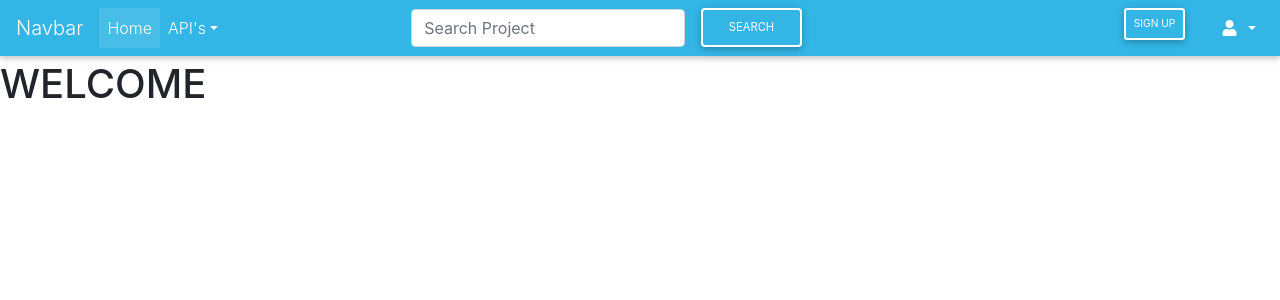
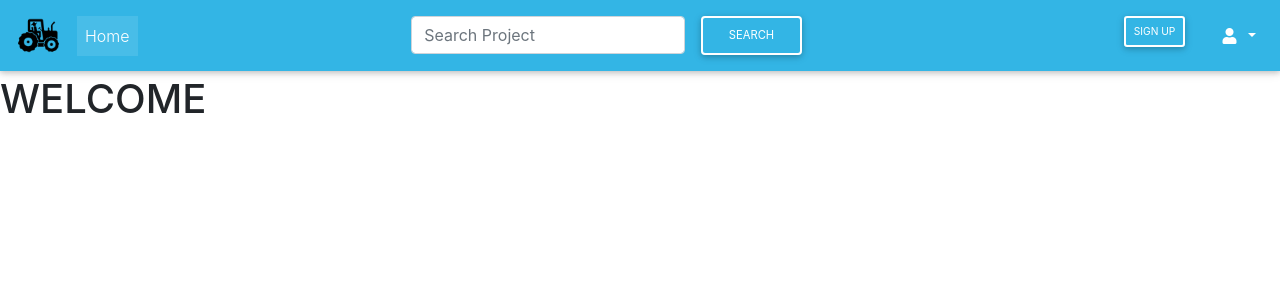
Before and after one commit to Antavio/Tract-Hire, a Django app: page / in a window 1280 px wide. Shown: the top 300 px of the page. Run offline with Django 3.2, Linux system fonts and the light colour scheme; some libraries are stand-ins or nearby versions.

Commit message:
Create a Navbar template.

```diff
--- a/tract_hire/templates/navbar.html
+++ b/tract_hire/templates/navbar.html
@@ -1,6 +1,8 @@
 <!--Navbar -->
 <nav class="mb-1 navbar navbar-expand-lg navbar-dark info-color">
-    <a class="navbar-brand" href="{% url 'index' %}">Navbar</a>
+    <a class="navbar-brand" href="{% url 'index' %}">
+        <img src="/static/images/Nav-icon.png" height="45" alt="mdb logo">
+    </a>
     <button class="navbar-toggler" type="button" data-toggle="collapse" data-target="#navbarSupportedContent-333"
         aria-controls="navbarSupportedContent-333" aria-expanded="false" aria-label="Toggle navigation">
         <span class="navbar-toggler-icon"></span>
@@ -12,16 +14,6 @@
                     <span class="sr-only">(current)</span>
                 </a>
             </li>
-           <!-- Dropdown -->
-      <li class="nav-item dropdown">
-        <a class="nav-link dropdown-toggle" id="navbarDropdownMenuLink" data-toggle="dropdown"
-          aria-haspopup="true" aria-expanded="false">API's</a>
-        <div class="dropdown-menu dropdown-primary" aria-labelledby="navbarDropdownMenuLink">
-          <a class="dropdown-item" href="api/profile/">Profile Api</a>
-          <a class="dropdown-item" href="api/projects/">Project Api</a>
-
-        </div>
-      </li>
 
 
 
@@ -29,20 +21,22 @@
         <ul class="navbar-nav ml-auto nav-flex-icons">
             <li class="nav-item" style="margin-right:300px;">
                 <form class="form-inline my-2 my-lg-0 ml-auto" action="">
-                    <input class="form-control" type="search    " name="project" placeholder="Search Project" aria-label="Search">
+                    <input class="form-control" type="search    " name="project" placeholder="Search Project"
+                        aria-label="Search">
                     <button class="btn btn-outline-white btn-md my-2 my-sm-0 ml-3" type="submit">Search</button>
                 </form>
             </li>
-
+            {% if user.is_authenticated %}
             <li class="nav-item" style="margin-top:0px;">
-
+                <a class="btn btn-outline-white btn-md my-2 my-sm-0 ml-3" href="">Submit
+                    Project</a>
             </li>
-
+            {% else %}
             <li class="nav-item" style="margin-right:20px;">
                 <a class="nav-link btn btn-outline-white btn-sm my-2 my-sm-0 ml-3" href="/accounts/register/">Sign
                     Up</a>
             </li>
-
+            {% endif %}
 
 
             <li class="nav-item dropdown">
@@ -52,14 +46,14 @@
                 </a>
                 <div class="dropdown-menu dropdown-menu-right dropdown-default"
                     aria-labelledby="navbarDropdownMenuLink-333">
-
-                    <a class="dropdown-item" style="color:red"><strong></strong></a>
+                    {% if user.is_authenticated %}
+                    <a class="dropdown-item" style="color:red"><strong>{{user}}</strong></a>
                     <a class="dropdown-item" href="/accounts/password/change">Change Password</a>
-
+                    <a class="dropdown-item" href="">Profile</a>
                     <a class="dropdown-item" href="/logout">Logout</a>
-
+                    {% else %}
                     <a class="dropdown-item" href="/accounts/login">Login</a>
-
+                    {% endif %}
 
 
                 </div>
```
